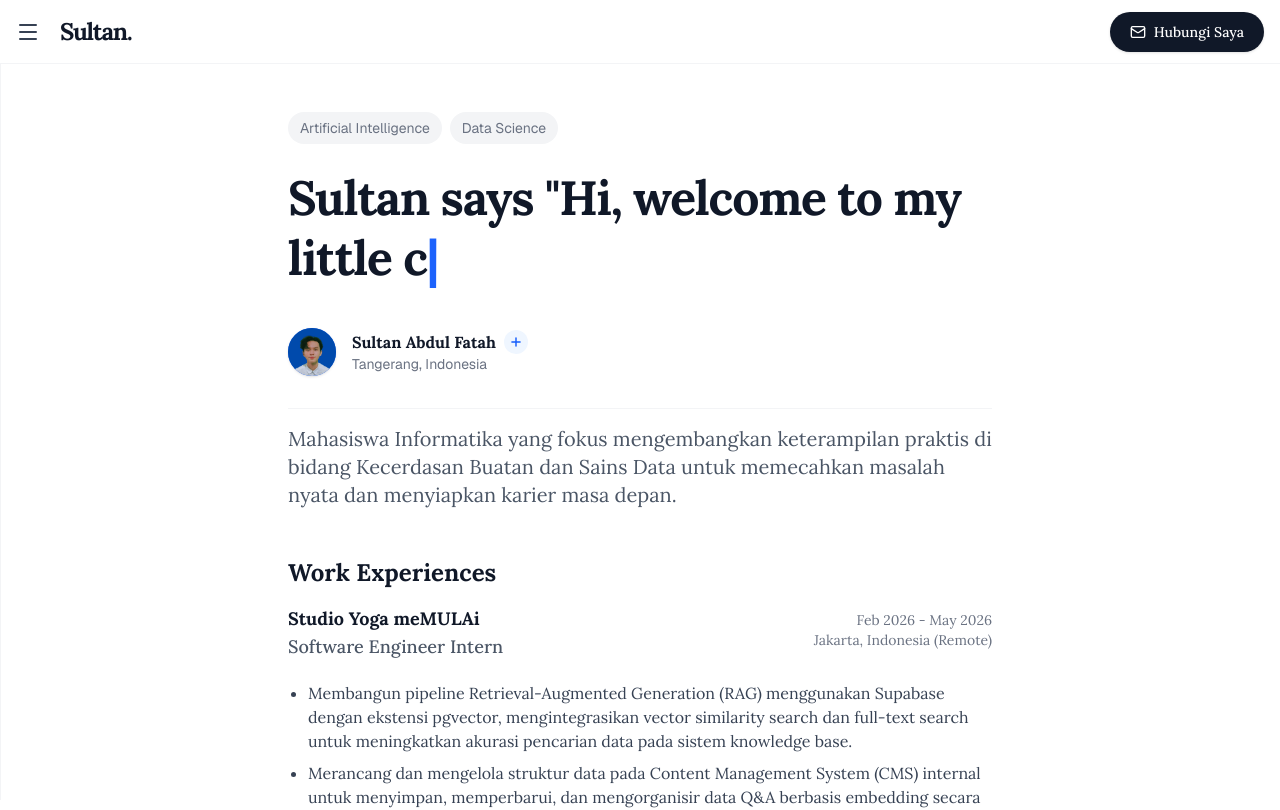
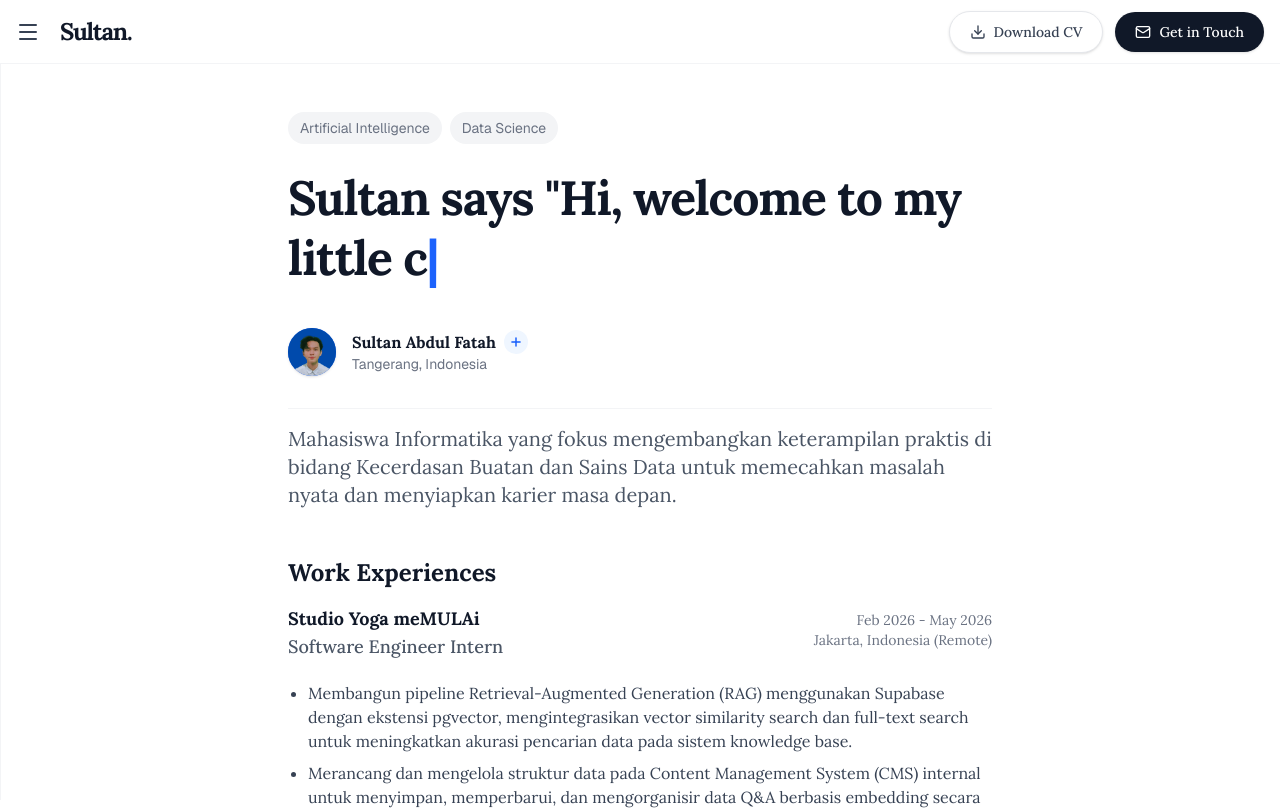
Before and after one commit to Sultvnnnn/sultan-web-portfolio, a Next.js app: page / in a window 1280 px wide. Shown: the top 810 px of the page. Built offline with nearby package versions, Linux system fonts and the light colour scheme.

Commit message:
feat: update navbar with responsive cv download and contact buttons

```diff
--- a/app/page.tsx
+++ b/app/page.tsx
@@ -1,7 +1,7 @@
 "use client";
 
 import { useState, useEffect } from "react";
-import { Menu, Mail, X, Plus } from "lucide-react";
+import { Menu, Mail, X, Plus, Download } from "lucide-react";
 import {
   Tooltip,
   TooltipContent,
@@ -97,13 +97,27 @@ export default function Home() {
           </div>
         </div>
 
-        <div className="flex items-center">
+        {/* Action Buttons */}
+        <div className="flex items-center gap-2 md:gap-3">
+          {/* Download CV Button */}
+          <a
+            href="/Resume.pdf"
+            download
+            className="flex items-center justify-center gap-2 text-sm font-medium text-gray-700 bg-white border border-gray-200 hover:bg-gray-50 w-10 h-10 md:w-auto md:h-auto md:px-5 md:py-2.5 rounded-full transition-colors shadow-sm"
+            title="Download CV"
+          >
+            <Download size={16} className="shrink-0" />
+            <span className="hidden md:block">Download CV</span>
+          </a>
+
+          {/* Get in Touch Button */}
           <a
             href="mailto:sultan.fatahhh@gmail.com"
-            className="hidden md:flex items-center gap-2 text-sm font-medium text-white bg-gray-900 hover:bg-black px-5 py-2.5 rounded-full transition-colors shadow-sm"
+            className="flex items-center justify-center gap-2 text-sm font-medium text-white bg-gray-900 hover:bg-black w-10 h-10 md:w-auto md:h-auto md:px-5 md:py-2.5 rounded-full transition-colors shadow-sm"
+            title="Get in Touch"
           >
-            <Mail size={16} />
-            Hubungi Saya
+            <Mail size={16} className="shrink-0" />
+            <span className="hidden md:block">Get in Touch</span>
           </a>
         </div>
       </nav>
@@ -155,7 +169,7 @@ export default function Home() {
                   <rect width="20" height="16" x="2" y="4" rx="2"></rect>
                   <path d="m22 7-8.97 5.7a1.94 1.94 0 0 1-2.06 0L2 7"></path>
                 </svg>
-                Email
+                Let's Talk
               </a>
             </li>
             <li>
```
Also changed, not shown: 1 other file (tests, documents, lock files or other folders).
